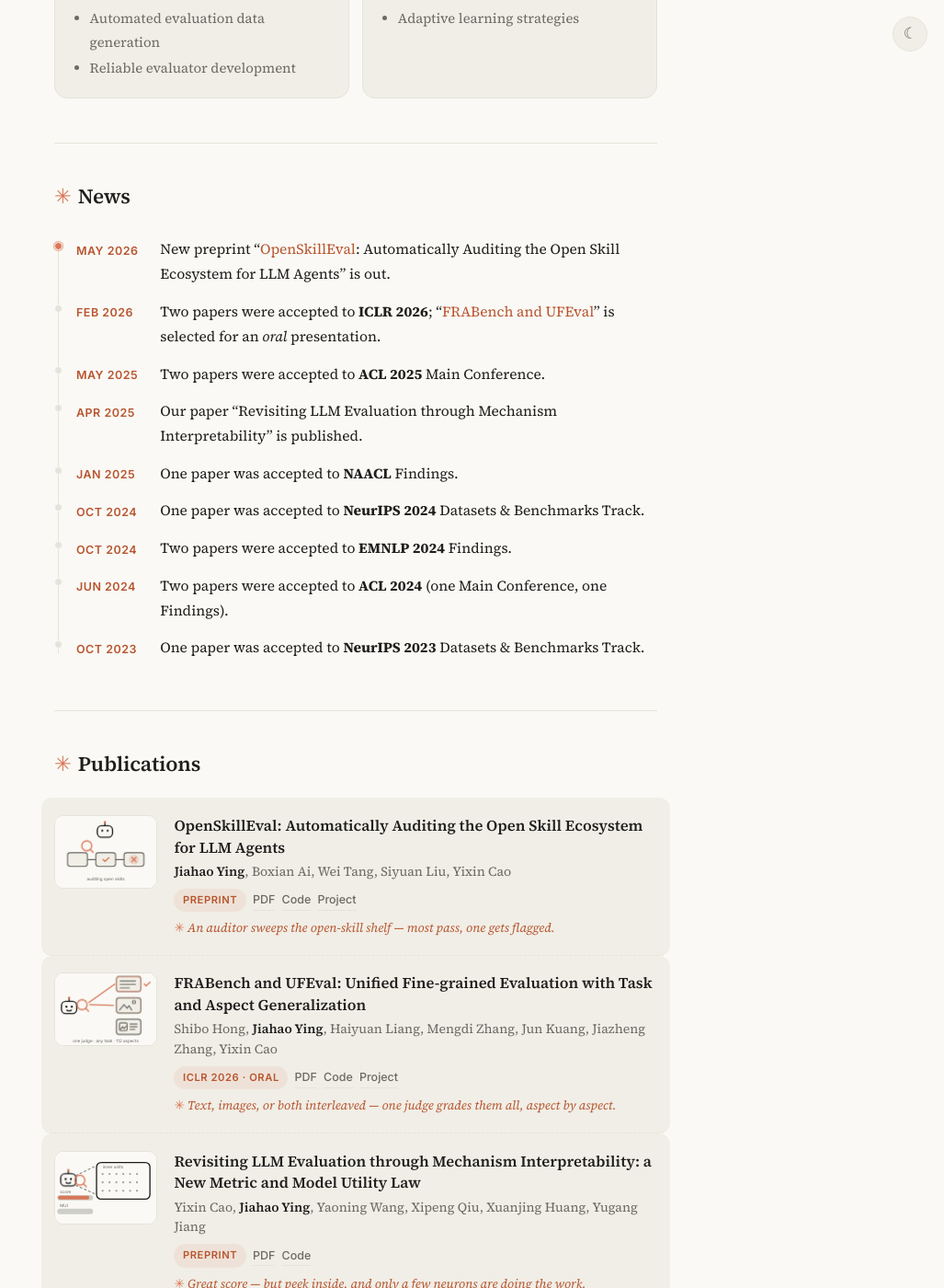
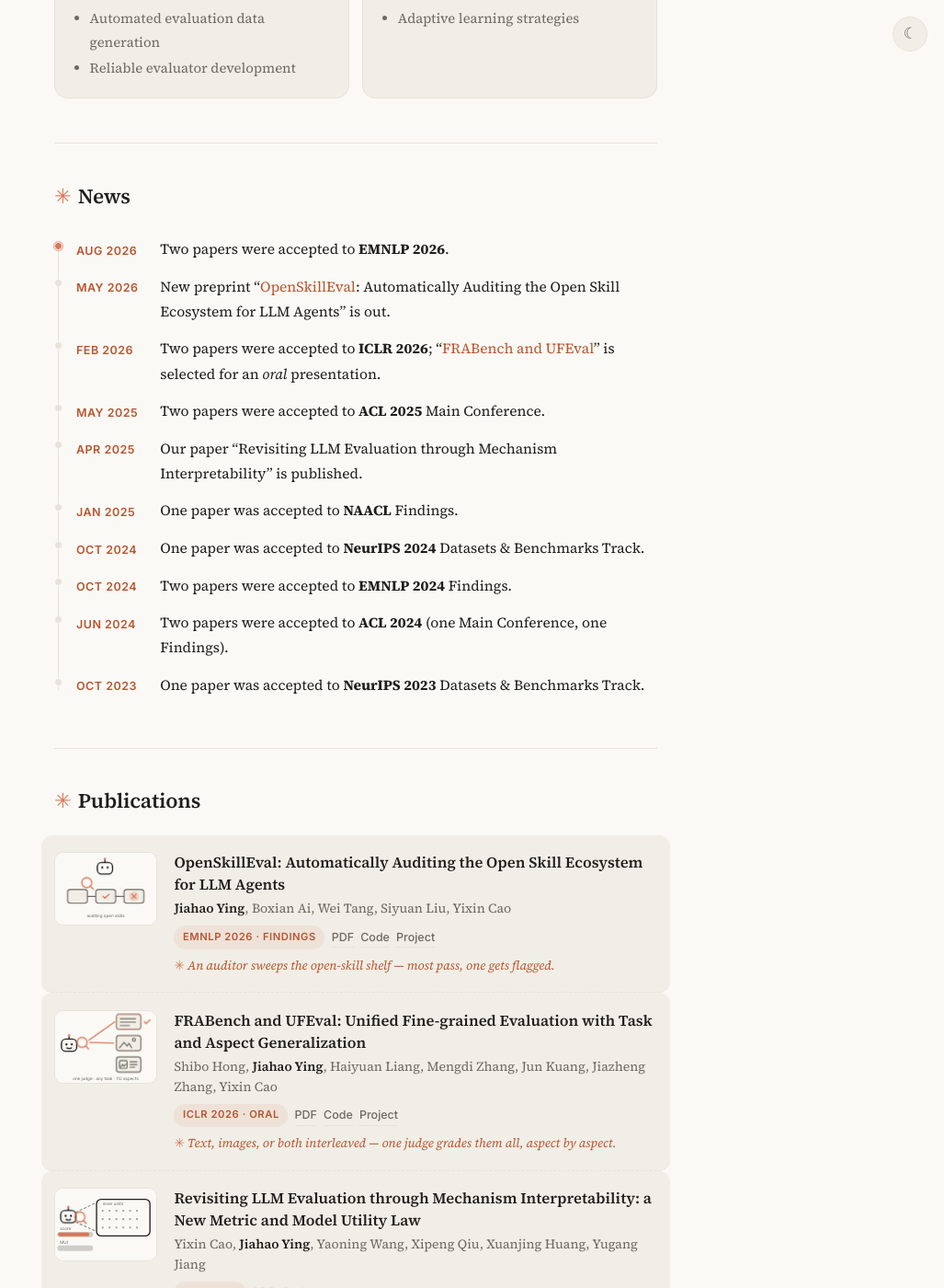
Before and after one commit to yingjiahao14/yingjiahao14.github.io, a Jekyll site: the page built from index.md, in a window 1280 px wide and 1400 px high, scrolled down 839 px. Shown: the whole window at 92% size, without its empty margins (253-1280 px from the left). Built offline with Jekyll 4.4.1, drawn with Linux system fonts in a browser that asks for light colours; comment, search, counter and statistics services are not loaded; our own code applies the rules of GitHub Pages for plain Markdown files.

Commit message:
Announce EMNLP 2026 acceptances; OpenSkillEval to EMNLP Findings

```diff
--- a/_data/news.yml
+++ b/_data/news.yml
@@ -1,4 +1,6 @@
 # 每条新闻一个条目；date 是显示用的短标签，text 支持 HTML
+- date: Aug 2026
+  text: Two papers were accepted to <strong>EMNLP 2026</strong>.
 - date: May 2026
   text: 'New preprint “<a href="https://arxiv.org/abs/2605.23657">OpenSkillEval</a>: Automatically Auditing the Open Skill Ecosystem for LLM Agents” is out.'
 - date: Feb 2026
--- a/_data/publications.yml
+++ b/_data/publications.yml
@@ -8,7 +8,7 @@ main:
 
   - title: "OpenSkillEval: Automatically Auditing the Open Skill Ecosystem for LLM Agents"
     authors: <strong>Jiahao Ying</strong>, Boxian Ai, Wei Tang, Siyuan Liu, Yixin Cao
-    badge: Preprint
+    badge: EMNLP 2026 · Findings
     scene: skill
     story: 'An auditor sweeps the open-skill shelf — most pass, one gets flagged.'
     pdf: https://arxiv.org/abs/2605.23657
```
